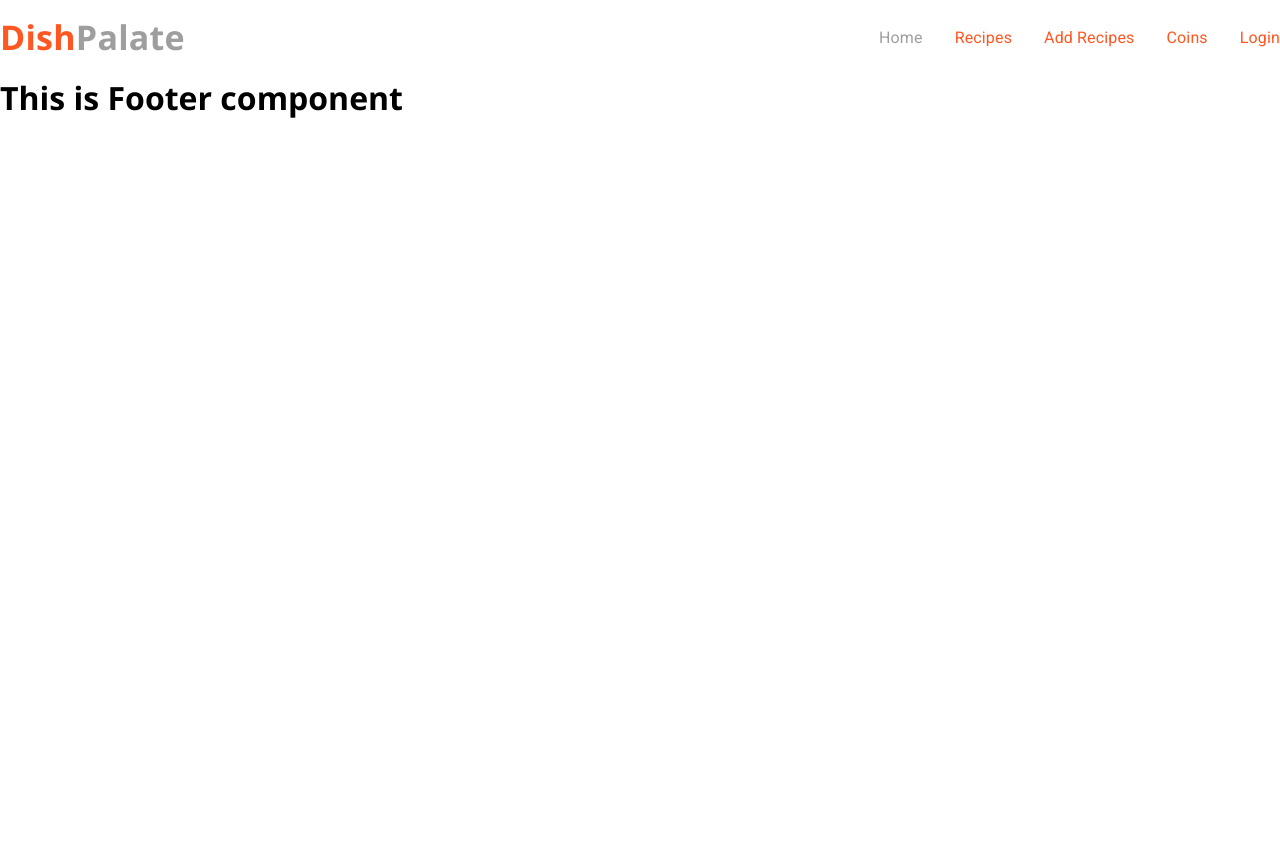
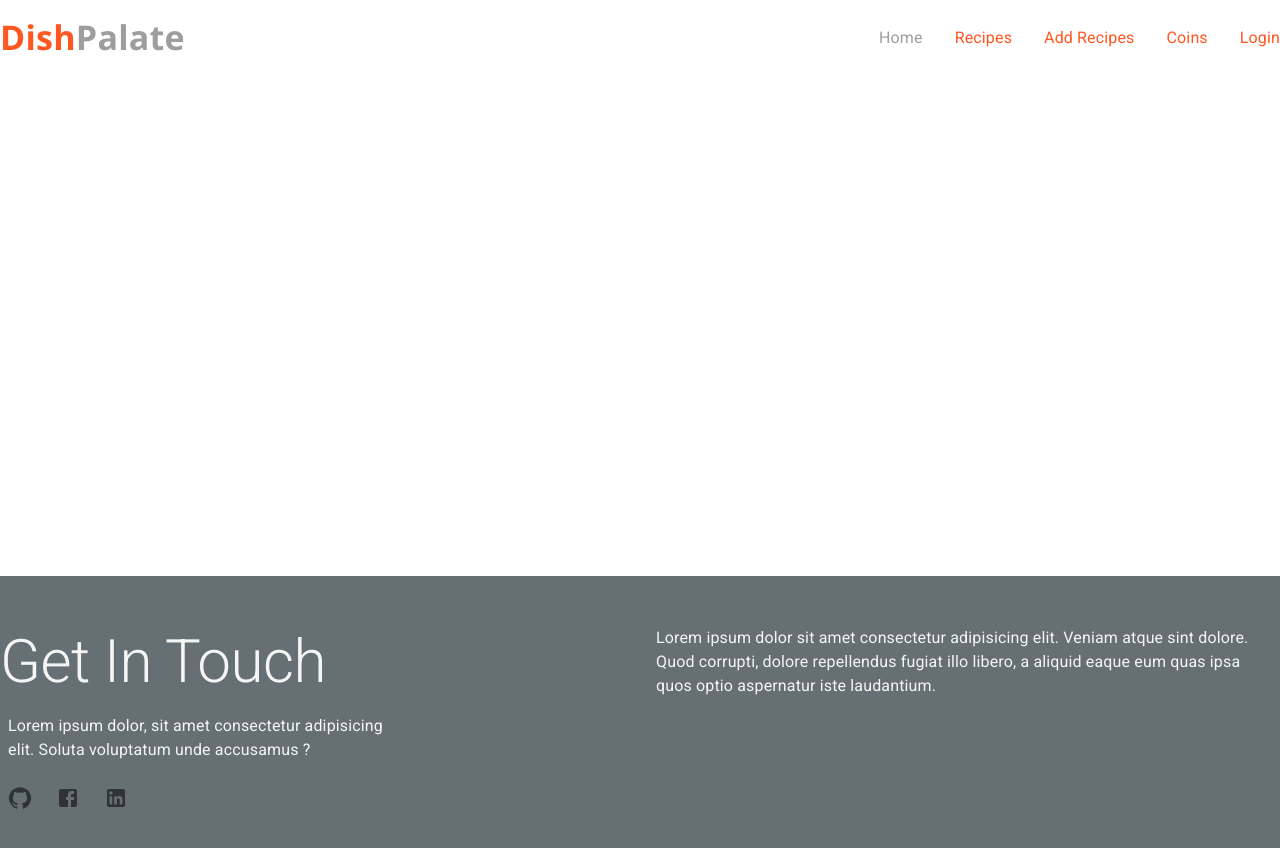
Before and after one commit to Mostakimw/dish-palate-client, a React (Vite) app: page / in a window 1280 px wide. Shown: the top 848 px of the page. Before the commit the page ends 800 px from the top, so only its background shows below. Built offline with nearby package versions, Linux system fonts and the light colour scheme.

Commit message:
basic footer done

```diff
--- a/src/App.tsx
+++ b/src/App.tsx
@@ -1,12 +1,19 @@
 import { Outlet } from "react-router-dom";
 import Navbar from "./components/shared/Navbar/Navbar";
 import Footer from "./components/shared/Footer/Footer";
+import { Box } from "@mui/material";
 
 const App = () => {
   return (
     <>
       <Navbar />
-      <Outlet />
+      <Box
+        sx={{
+          height: "calc(100vh - 300px)",
+        }}
+      >
+        <Outlet />
+      </Box>
       <Footer />
     </>
   );
--- a/src/components/shared/Footer/Footer.tsx
+++ b/src/components/shared/Footer/Footer.tsx
@@ -1,7 +1,62 @@
+import { Grid, IconButton, Stack, Typography } from "@mui/material";
+import Container from "../../UI/Container/Container";
+import { Facebook, GitHub, LinkedIn } from "@mui/icons-material";
+
 const Footer = () => {
   return (
-    <div>
-      <h1>This is Footer component</h1>
+    <div
+      style={{
+        backgroundColor: "#666f73",
+        padding: "50px 0",
+      }}
+    >
+      <Container>
+        <Grid container spacing={4}>
+          <Grid item xs={12} sm={6}>
+            <Typography variant="h2" color="#F5F5F5">
+              Get In Touch
+            </Typography>
+            <Typography
+              maxWidth={400}
+              component="p"
+              color="#F5F5F5"
+              my={2}
+              ml={1}
+            >
+              Lorem ipsum dolor, sit amet consectetur adipisicing elit. Soluta
+              voluptatum unde accusamus ?
+            </Typography>
+            <Stack
+              direction="row" gap={1}
+              sx={{
+                "& button": {
+                  "&:hover": {
+                    backgroundColor: "primary.main",
+                  },
+                },
+              }}
+            >
+              <IconButton>
+                <GitHub />
+              </IconButton>
+              <IconButton>
+                <Facebook />
+              </IconButton>
+              <IconButton>
+                <LinkedIn />
+              </IconButton>
+            </Stack>
+          </Grid>
+          <Grid item xs={12} sm={6}>
+            <Typography color="#F5F5F5">
+              Lorem ipsum dolor sit amet consectetur adipisicing elit. Veniam
+              atque sint dolore. Quod corrupti, dolore repellendus fugiat illo
+              libero, a aliquid eaque eum quas ipsa quos optio aspernatur iste
+              laudantium.
+            </Typography>
+          </Grid>
+        </Grid>
+      </Container>
     </div>
   );
 };
--- a/src/lib/Theme/Theme.ts
+++ b/src/lib/Theme/Theme.ts
@@ -31,5 +31,8 @@ export const theme = createTheme({
     body1: {
       color: "#9E9E9E",
     },
+    body2: {
+      color: "#F5F5F5",
+    },
   },
 });
```
